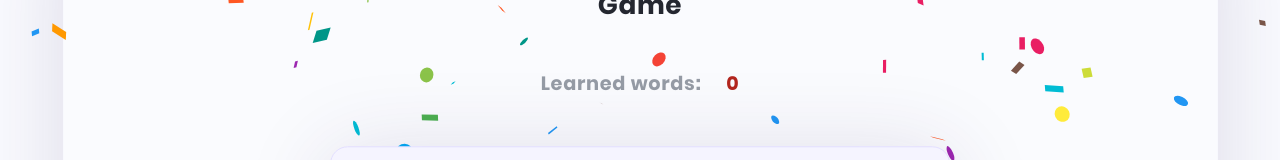
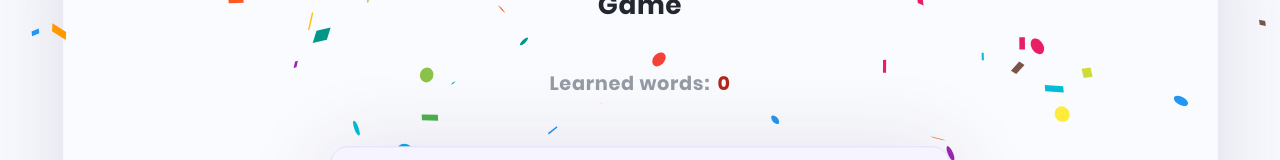
Before and after one commit to elencodes/project_learning-english-app, a React (Create React App) app: page /project_learning-english-app/game in a window 1280 px wide. Shown: the part 121-281 px from the top of the page. Built offline with nearby package versions, Linux system fonts and the light colour scheme.

Commit message:
the indentation of the learned words counter has been fixed

```diff
--- a/src/components/GamePage/GamePage.jsx
+++ b/src/components/GamePage/GamePage.jsx
@@ -110,7 +110,7 @@ const GamePage = observer(({ initialIndex = 0 }) => {
 						<h1 className={styles.title}>Game</h1>
 						<div className={styles.subtitle}>
 							<p className={styles.counter__text}>
-								Learned words:
+								Learned words:{" "}
 								<span
 									className={
 										translationCount > 0
@@ -118,7 +118,7 @@ const GamePage = observer(({ initialIndex = 0 }) => {
 											: `${styles.translate__counter}`
 									}
 								>
-									ㅤ{translationCount}
+									{translationCount}
 								</span>
 							</p>
 						</div>
--- a/src/components/GamePage/GamePage.module.scss
+++ b/src/components/GamePage/GamePage.module.scss
@@ -30,7 +30,7 @@
 }
 
 .translate__counter {
-	margin-left: 0.5rem;
+	margin-left: .1875rem;
 }
 
 .active {
--- a/src/components/VocabularyPage/VocabularyPage.jsx
+++ b/src/components/VocabularyPage/VocabularyPage.jsx
@@ -240,7 +240,6 @@ const VocabularyPage = observer(() => {
 											⮜
 										</button>
 										<span className={styles.pageInfo}>
-											{" "}
 											<span className={styles.pageInfo_currentPage}>
 												{currentPage}
 											</span>{" "}
```
